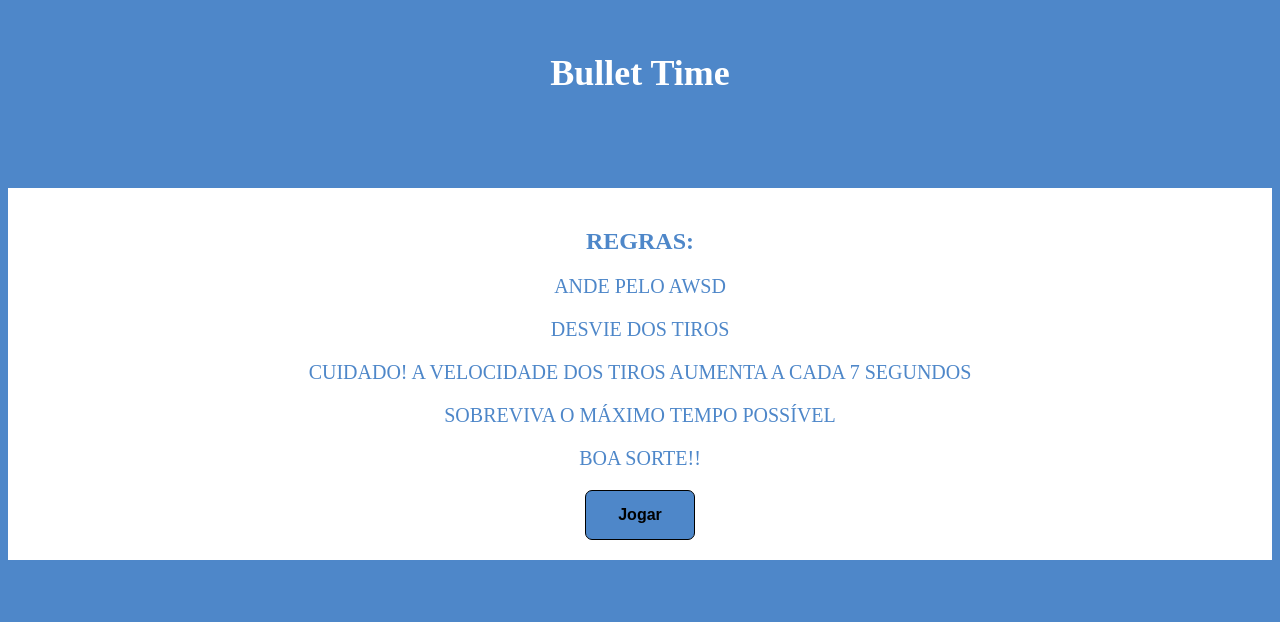
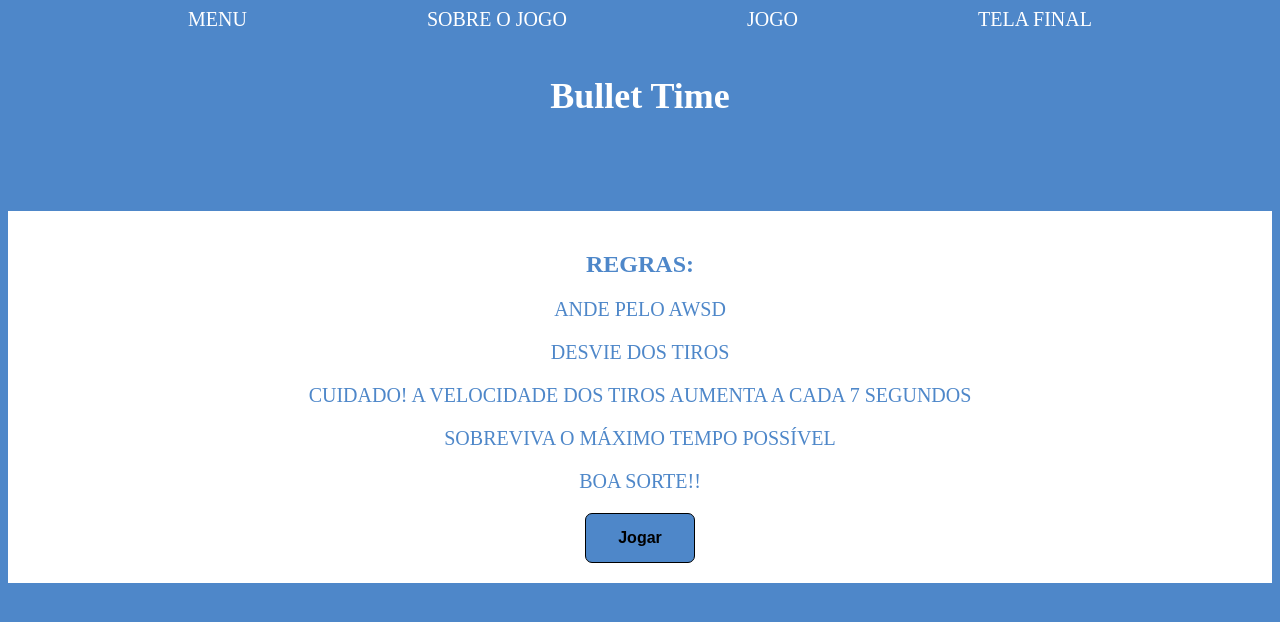
Before and after one commit to HG0304/Jogo-DEV-WEB, a website: page public/Mygame/Menu.html in a window 1280 px wide. Drawn offline with Linux system fonts and the light colour scheme.

Commit message:
menu feito

```diff
--- a/public/Mygame/Menu.html
+++ b/public/Mygame/Menu.html
@@ -4,6 +4,12 @@
   <link rel="stylesheet" href="menu.css">
 </head>
 <body>
+  <div id="menu">
+    <a href="Menu.html">Menu</a>
+    <a href="curriculo.html">Sobre o jogo</a>
+    <a href="Mygame.html">Jogo</a>
+    <a href="gameover.html">Tela final</a>
+</div>
   <div class="menu">
     <h1 class="nome">Bullet Time</h1>
   </div>
--- a/public/Mygame/curriculo.css
+++ b/public/Mygame/curriculo.css
@@ -19,3 +19,16 @@
       max-width: 100%;
       height: auto;
     }
+    #menu{
+      display: flex;
+      justify-content: space-evenly;
+      flex-direction: row;
+
+    }
+    a{
+
+      text-decoration: none;
+      color: black;
+      font-size: 20px;
+      text-transform: uppercase;
+    }
--- a/public/Mygame/gameover.css
+++ b/public/Mygame/gameover.css
@@ -48,3 +48,17 @@ body {
 button:hover{
   color: white;
 }
+
+#menu{
+  display: flex;
+  justify-content: space-evenly;
+  flex-direction: row;
+
+}
+a{
+
+  text-decoration: none;
+  color: black;
+  font-size: 20px;
+  text-transform: uppercase;
+}
--- a/public/Mygame/menu.css
+++ b/public/Mygame/menu.css
@@ -48,3 +48,16 @@ button:hover{
   color: white;
   border: 1px solid white;
 }
+#menu{
+  display: flex;
+  justify-content: space-evenly;
+  flex-direction: row;
+
+}
+a{
+
+  text-decoration: none;
+  color: white;
+  font-size: 20px;
+  text-transform: uppercase;
+}
--- a/public/Mygame/styleMygame.css
+++ b/public/Mygame/styleMygame.css
@@ -17,3 +17,16 @@ canvas{
     margin-left: 14%;
     width: 100%;
 }
+#menu{
+    display: flex;
+    justify-content: space-evenly;
+    flex-direction: row;
+
+  }
+  a{
+
+    text-decoration: none;
+    color: white;
+    font-size: 20px;
+    text-transform: uppercase;
+  }
```
Also changed, not shown: public/Mygame/Mygame.html (+6 -0 lines), public/Mygame/curriculo.html (+6 -1 lines), public/Mygame/gameover.html (+6 -1 lines).
